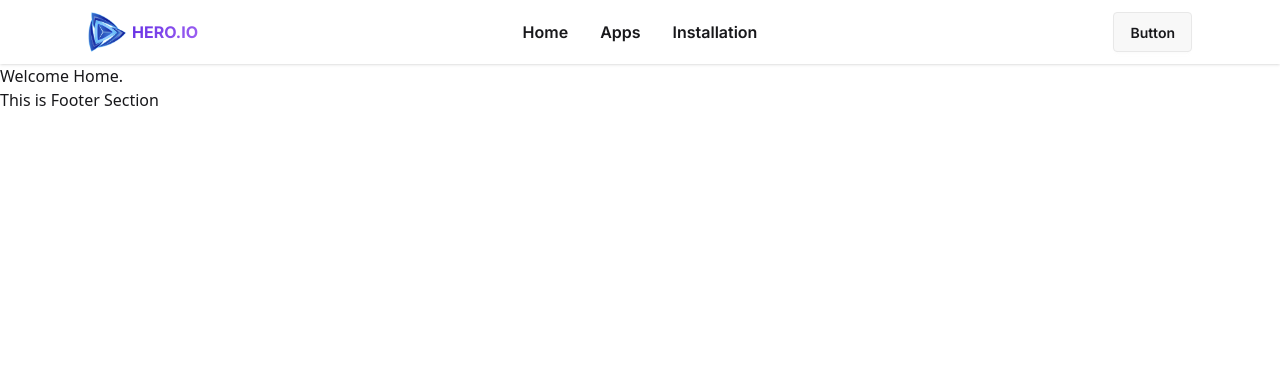
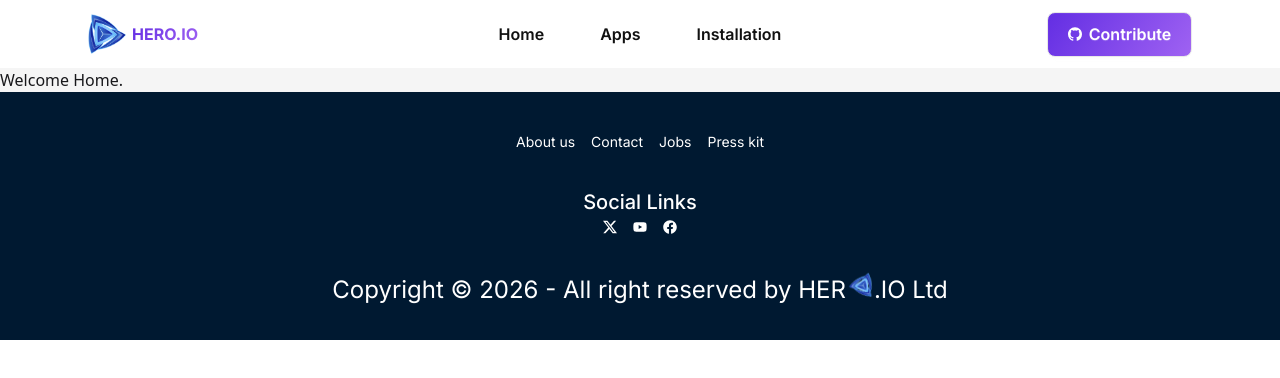
Before and after one commit to Smswad/Programming-Hero-A8, a React (Vite) app: page / in a window 1280 px wide. Shown: the top 378 px of the page. Built offline with nearby package versions, Linux system fonts and the light colour scheme.

Commit message:
nevbar and footer section is added

```diff
--- a/index.html
+++ b/index.html
@@ -8,6 +8,9 @@
   <style>
     @import url('https://fonts.googleapis.com/css2?family=Inter:ital,opsz,wght@0,14..32,100..900;1,14..32,100..900&display=swap');
   </style>
+  <link rel="stylesheet" href="https://cdnjs.cloudflare.com/ajax/libs/font-awesome/7.0.1/css/all.min.css"
+    integrity="sha512-2SwdPD6INVrV/lHTZbO2nodKhrnDdJK9/kg2XD1r9uGqPo1cUbujc+IYdlYdEErWNu69gVcYgdxlmVmzTWnetw=="
+    crossorigin="anonymous" referrerpolicy="no-referrer" />
   <title>HERO.IO</title>
 </head>
 
--- a/package.json
+++ b/package.json
@@ -14,6 +14,7 @@
     "lucide-react": "^0.562.0",
     "react": "^19.2.0",
     "react-dom": "^19.2.0",
+    "react-icons": "^5.5.0",
     "react-router": "^7.11.0",
     "tailwindcss": "^4.1.18"
   },
--- a/src/App.css
+++ b/src/App.css
@@ -3,3 +3,60 @@
     font-optical-sizing: auto;
     font-style: normal;
 }
+
+.hover-gradient {
+  position: relative;
+  color: #111; /* normal text color */
+  text-decoration: none;
+  transition: color 0.3s ease;
+}
+
+/* Gradient text only on hover */
+.hover-gradient:hover {
+  background-image: linear-gradient(125deg, #632EE3 0%, #9F62F2 100%);
+  background-clip: text;
+  -webkit-background-clip: text;
+  color: transparent;
+}
+
+/* Underline using pseudo-element, gradient always on hover */
+.hover-gradient::after {
+  content: '';
+  position: absolute;
+  left: 0;
+  bottom: -2px; /* adjust distance */
+  width: 0;
+  height: 2px; /* underline thickness */
+  background: linear-gradient(125deg, #632EE3 0%, #9F62F2 100%);
+  transition: width 0.3s ease;
+}
+
+.hover-gradient:hover::after {
+  width: 100%;
+}
+
+/* Common styles for social icons */
+.social-icon {
+  transition: all 0.3s ease;
+  color: white; /* default icon color */
+  display: inline-block;
+}
+
+/* Twitter light-blue glow on hover */
+.social-icon.twitter:hover {
+  color: #1DA1F2;
+  text-shadow: 0 0 5px #1DA1F2, 0 0 10px #1DA1F2, 0 0 15px #1DA1F2;
+}
+
+
+/* YouTube red glow on hover */
+.social-icon.youtube:hover {
+  color: #FF0000; /* YouTube red */
+  text-shadow: 0 0 5px #FF0000, 0 0 10px #FF0000, 0 0 15px #FF0000;
+}
+
+/* Facebook blue glow on hover */
+.social-icon.facebook:hover {
+  color: #1877F2; /* Facebook blue */
+  text-shadow: 0 0 5px #1877F2, 0 0 10px #1877F2, 0 0 15px #1877F2;
+}
--- a/src/components/Footer/Footer.jsx
+++ b/src/components/Footer/Footer.jsx
@@ -1,9 +1,42 @@
 import React from 'react';
+import { BsTwitterX } from 'react-icons/bs';
+import { FaFacebook, FaYoutube } from 'react-icons/fa';
+import { Link } from 'react-router';
+import logo from "../../assets/assets/logo.png"
+import "../../App.css"
+
 
 const Footer = () => {
     return (
         <div>
-            <h1>This is Footer Section</h1>
+            <footer className="inter-normal footer footer-horizontal footer-center bg-[#001931] text-white p-10">
+                <nav className="grid grid-flow-col gap-4">
+                    <a className="link link-hover">About us</a>
+                    <a className="link link-hover">Contact</a>
+                    <a className="link link-hover">Jobs</a>
+                    <a className="link link-hover">Press kit</a>
+                </nav>
+                <nav>
+                    <h3 className='font-medium text-[1.25rem]'>Social Links</h3>
+                    <div className="grid grid-flow-col gap-4">
+                        <Link className='social-icon twitter' to="https://x.com/"><BsTwitterX /></Link>
+                        <Link className='social-icon youtube' to="https://www.youtube.com/"><FaYoutube /></Link>
+                        <Link className='social-icon facebook' to="https://www.facebook.com/"><FaFacebook /></Link>
+                    </div>
+                </nav>
+                <aside>
+                    <p
+                        className='text-[1.5rem]'>
+                        Copyright © {new Date().getFullYear()} - All right reserved by
+                        HER
+                        <img
+                            className='inline-block h-6 w-6 align-baseline mx-0.5 animate-spin'
+                            src={logo}
+                            alt="O" />
+                        .IO Ltd
+                    </p>
+                </aside>
+            </footer>
         </div>
     );
 };
--- a/src/components/Header/Navbar.jsx
+++ b/src/components/Header/Navbar.jsx
@@ -1,19 +1,23 @@
 import React from 'react';
 import logo from "../../assets/assets/logo.png"
 import "../../App.css"
+import { SiGithub } from 'react-icons/si';
+import { Link } from 'react-router';
+
+
 const Navbar = () => {
     const links = <>
         <ul className='flex space-x-8 inter-normal font-semibold text-[1rem]'>
-            <li>Home</li>
-            <li>Apps</li>
-            <li>Installation</li>
+            <li><Link className='hover-gradient' href="">Home</Link></li>
+            <li><Link className='hover-gradient' href="">Apps</Link></li>
+            <li><Link className='hover-gradient' href="">Installation</Link></li>
         </ul>
     </>
     return (
         <div>
 
             {/* <h1>This is Header Section</h1> */}
-            <div className="navbar bg-base-100 shadow-sm mr-2 inter-normal">
+            <div className="navbar bg-base-100  mr-2 inter-normal">
                 <div className="navbar-start">
                     <div className="dropdown">
                         <div tabIndex={0} role="button" className="btn btn-ghost lg:hidden">
@@ -27,20 +31,23 @@ const Navbar = () => {
                         </ul>
                     </div>
                     {/* Hero logo & Name */}
-                    <a className="flex items-center text-xl">
+                    <Link className="flex items-center text-xl">
                         <img className="w-10 h-10 ml-20 mr-1 " src={logo} alt="hero.logo" />
                         <span className="font-bold text-[1rem] bg-[linear-gradient(125deg,#632EE3_0%,#9F62F2_100%)] bg-clip-text text-transparent"
                         >HERO.IO</span>
-                    </a>
+                    </Link>
                 </div>
                 <div className="navbar-center hidden lg:flex">
                     <ul className="menu menu-horizontal px-1">
                         {links}
                     </ul>
                 </div>
-                <div className="navbar-end">
-
-                    <a className="btn mr-20">Button</a>
+                <div className="navbar-end ">
+                    {/* Contribute Button */}
+                    <a className="btn w-36.25 h-11.25 mr-20 bg-[linear-gradient(125deg,#632EE3_0%,#9F62F2_100%)] text-white px-6 py-2 rounded-lg">
+                        <span className='mr-px'><SiGithub /></span>
+                        <span className='font-semibold text-[1rem]'>Contribute</span>
+                    </a>
                 </div>
             </div>
         </div>
--- a/src/pages/Home/Home.jsx
+++ b/src/pages/Home/Home.jsx
@@ -2,7 +2,7 @@ import React from 'react';
 
 const Home = () => {
     return (
-        <div>
+        <div className='bg-[#f5f5f5]'>
             <h1>Welcome Home.</h1>
         </div>
     );
```
Also changed, not shown: 1 other file (tests, documents, lock files or other folders).
